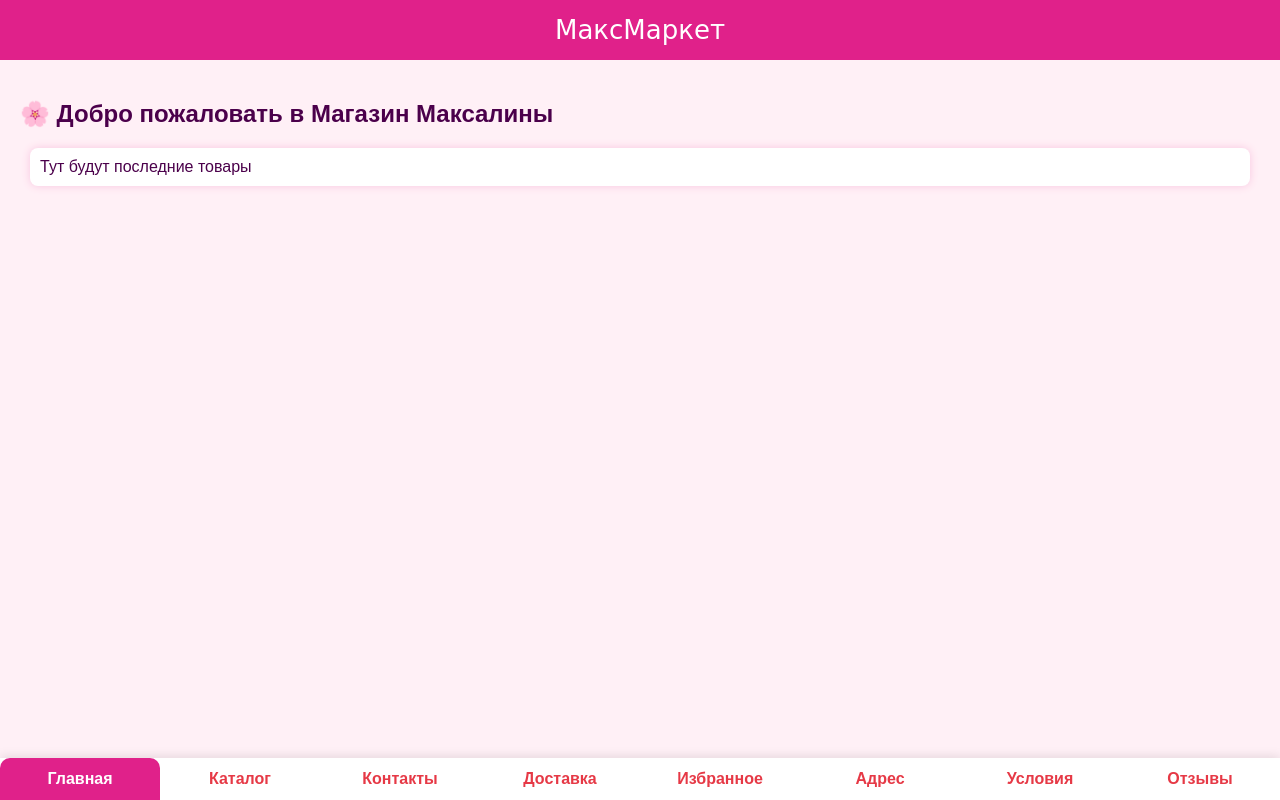
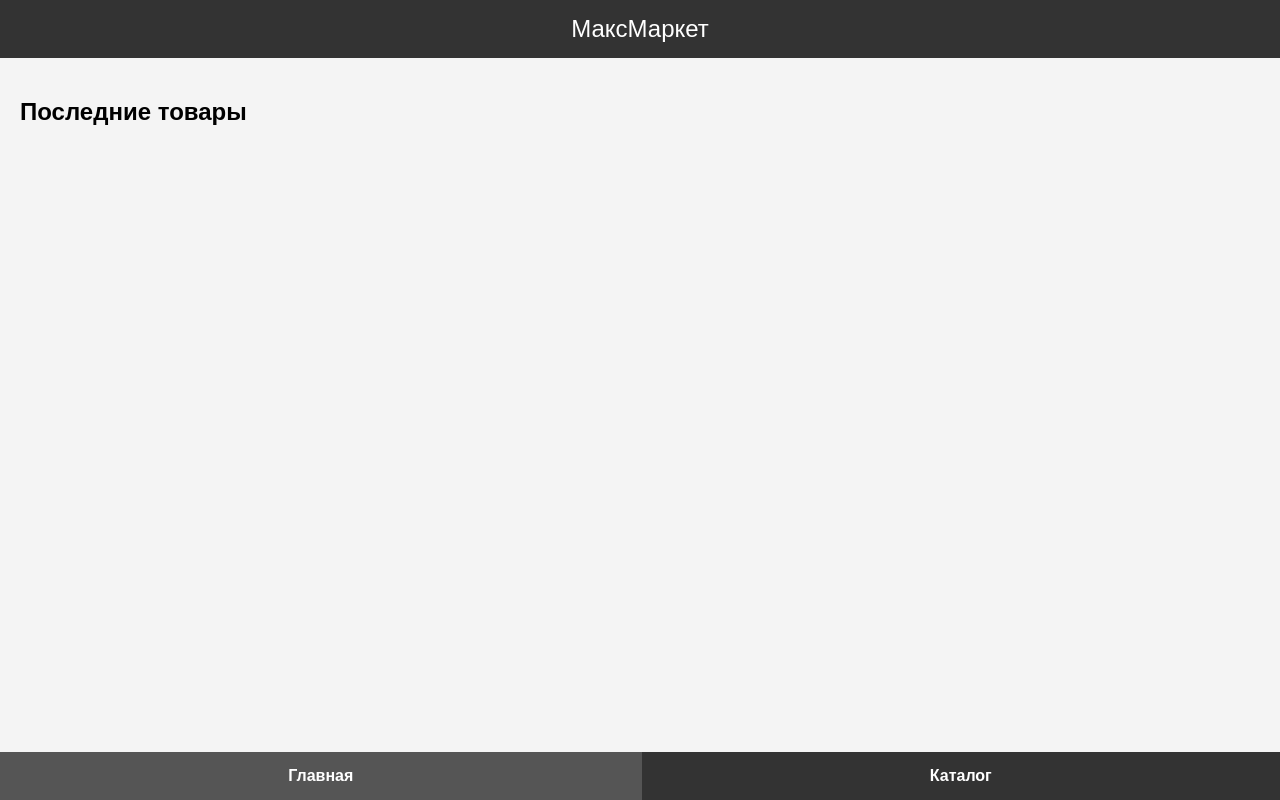
Before and after one commit to Maksalina95/minimarket, a plain HTML site: page index.html in a window 1280 px wide. Drawn offline with Linux system fonts and the light colour scheme.

Commit message:
Update index.html
О

```diff
--- a/index.html
+++ b/index.html
@@ -5,68 +5,61 @@
   <meta name="viewport" content="width=device-width, initial-scale=1" />
   <title>МаксМаркет</title>
   <style>
-    * {
-      box-sizing: border-box;
-    }
     body {
-      font-family: 'Poppins', sans-serif;
-      margin: 0;
-      background: #fff0f6;
-      color: #4B004B;
+      font-family: Arial, sans-serif;
+      margin: 0; padding: 0;
+      background: #f4f4f4;
     }
     header {
-      background: #E0218A;
+      background: #333;
       color: white;
-      padding: 15px 20px;
+      padding: 15px;
       text-align: center;
-      font-size: 26px;
-      font-family: 'Lobster', cursive;
+      font-size: 24px;
     }
     nav.bottom-menu {
       position: fixed;
       bottom: 0; left: 0; right: 0;
-      background: #fff;
+      background: #333;
       display: flex;
       justify-content: space-around;
-      box-shadow: 0 -2px 10px rgba(0,0,0,0.1);
-      z-index: 1000;
     }
-    nav.bottom-menu button {
-      flex: 1;
-      padding: 12px 5px;
-      border: none;
-      background: none;
-      font-size: 16px;
-      color: #e63946;
+    nav.bottom-menu a {
+      color: white;
+      padding: 15px;
+      text-decoration: none;
       font-weight: bold;
-      cursor: pointer;
+      flex-grow: 1;
+      text-align: center;
     }
-    nav.bottom-menu button.active {
-      color: white;
-      background: #E0218A;
-      border-radius: 10px 10px 0 0;
+    nav.bottom-menu a.active {
+      background: #555;
     }
     main {
       padding: 20px;
-      padding-bottom: 80px; /* место под меню */
+      padding-bottom: 70px; /* место для меню */
     }
-    section {
+    .hidden {
       display: none;
     }
-    section.active {
-      display: block;
-      animation: fadeIn 0.3s ease-in;
-    }
-    @keyframes fadeIn {
-      from {opacity: 0;}
-      to {opacity: 1;}
-    }
-    .product {
+    .product, .category, .subcategory, .subsubcategory {
       background: white;
       margin: 10px;
       padding: 10px;
-      border-radius: 8px;
-      box-shadow: 0 0 8px #f8c6e0;
+      border-radius: 5px;
+      box-shadow: 0 0 5px #aaa;
+      cursor: pointer;
+      max-width: 200px;
+      word-wrap: break-word;
+    }
+    .list-container {
+      display: flex;
+      flex-wrap: wrap;
+    }
+    .product img {
+      max-width: 100%;
+      border-radius: 5px;
+      margin-bottom: 8px;
     }
   </style>
 </head>
@@ -75,79 +68,25 @@
   <header>МаксМаркет</header>
 
   <main>
-    <section id="home" class="active">
-      <h2>🌸 Добро пожаловать в Магазин Максалины</h2>
-      <div class="product">Тут будут последние товары</div>
+    <section id="home-section">
+      <h2>Последние товары</h2>
+      <div id="products-list" class="list-container"></div>
     </section>
 
-    <section id="catalog">
-      <h2>🛒 Каталог</h2>
-      <div class="product">Категории и товары появятся здесь</div>
-    </section>
-
-    <section id="contacts">
-      <h2>📞 Контакты</h2>
-      <p>WhatsApp: <a href="https://wa.me/7923XXXXXXX">написать</a></p>
-    </section>
-
-    <section id="delivery">
-      <h2>🚖 Доставка</h2>
-      <p>Мы доставляем по всей стране! Подробности скоро...</p>
-    </section>
-
-    <section id="favorites">
-      <h2>❤️ Избранное</h2>
-      <p>Здесь будут ваши любимые товары</p>
-    </section>
-
-    <section id="adress">
-      <h2>📍 Адрес</h2>
-      <p>Наш склад находится в городе...</p>
-    </section>
-
-    <section id="rules">
-      <h2>📝 Условия</h2>
-      <p>Правила покупки, возврата и доставки</p>
-    </section>
-
-    <section id="reviews">
-      <h2>🏆 Отзывы</h2>
-      <p>Отзывы покупателей скоро появятся</p>
+    <section id="catalog-section" class="hidden">
+      <h2>Каталог</h2>
+      <div id="categories-list" class="list-container"></div>
+      <div id="subcategories-list" class="list-container"></div>
+      <div id="subsubcategories-list" class="list-container"></div>
+      <div id="catalog-products-list" class="list-container"></div>
     </section>
   </main>
 
   <nav class="bottom-menu">
-    <button data-target="home" class="active">Главная</button>
-    <button data-target="catalog">Каталог</button>
-    <button data-target="contacts">Контакты</button>
-    <button data-target="delivery">Доставка</button>
-    <button data-target="favorites">Избранное</button>
-    <button data-target="adress">Адрес</button>
-    <button data-target="rules">Условия</button>
-    <button data-target="reviews">Отзывы</button>
+    <a href="#" id="nav-home" class="active">Главная</a>
+    <a href="#" id="nav-catalog">Каталог</a>
   </nav>
 
-  <script>
-    const buttons = document.querySelectorAll('nav.bottom-menu button');
-    const sections = document.querySelectorAll('main section');
-
-    buttons.forEach(btn => {
-      btn.addEventListener('click', () => {
-        // Меняем активную кнопку
-        buttons.forEach(b => b.classList.remove('active'));
-        btn.classList.add('active');
-
-        // Показываем нужный раздел
-        const target = btn.dataset.target;
-        sections.forEach(sec => {
-          sec.classList.remove('active');
-          if (sec.id === target) {
-            sec.classList.add('active');
-          }
-        });
-      });
-    });
-  </script>
-
+  <script type="module" src="scripts/app.js"></script>
 </body>
 </html>
```
